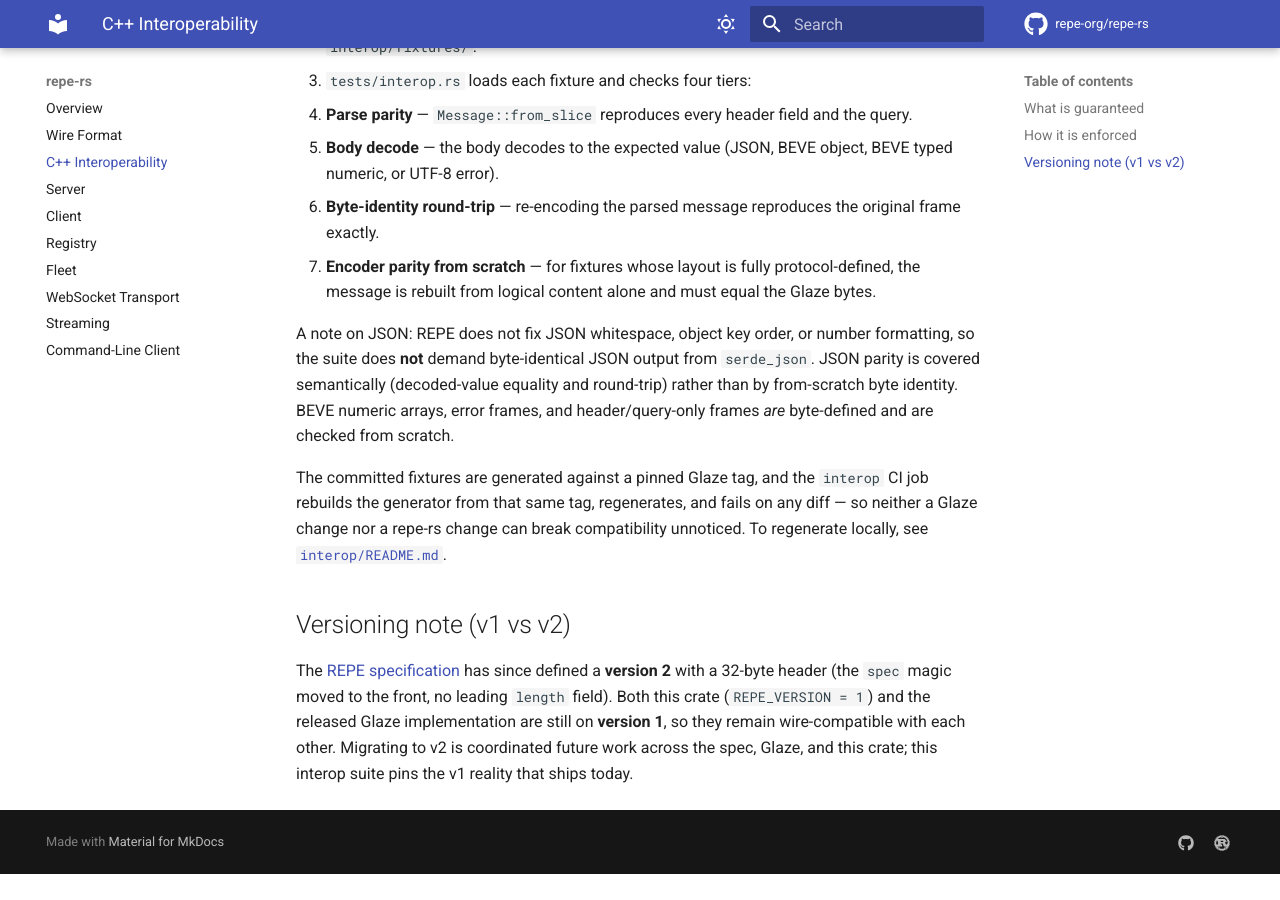
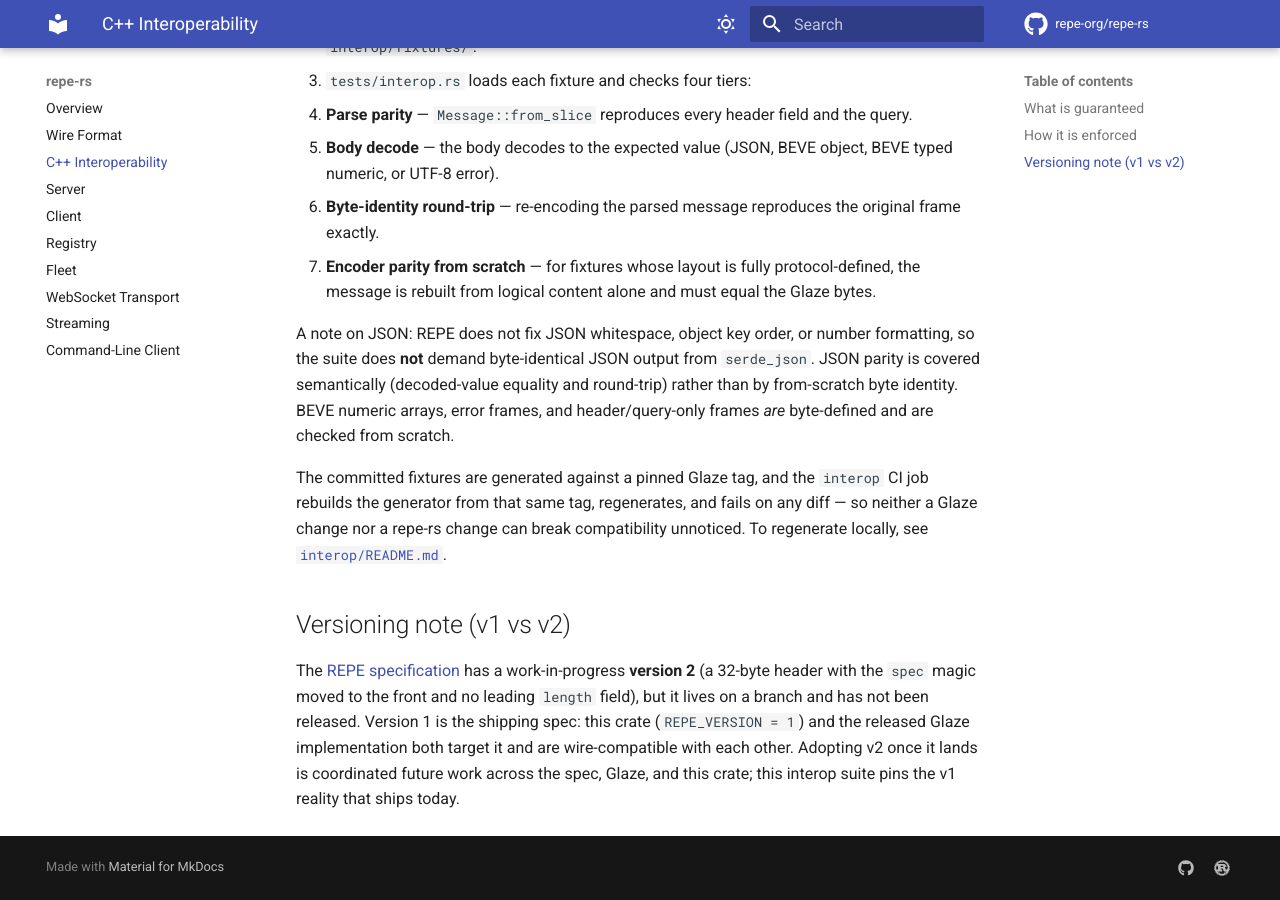
Before and after one commit to repe-org/repe-rs, an MkDocs documentation site: the page built from docs/interop.md, in a window 1280 px wide and 900 px high, scrolled down 919 px. Built offline with MkDocs 1.6.1 and Material for MkDocs 9.7.7, drawn with Linux system fonts in a browser that asks for light colours; comment, search, counter and statistics services are not loaded; before the commit the page ends 1793 px from its top, so only the background shows below that.

Commit message:
docs: clarify REPE v2 is an unreleased WIP branch, not a defined spec
v1 is the shipping spec that both repe-rs and released Glaze target; v2
(32-byte header) lives on a branch of the REPE spec and has not been
released. Adjust docs/interop.md, the dev plan note, and the CHANGELOG
entry to say so rather than implying v2 is finalized.

```diff
--- a/docs/interop.md
+++ b/docs/interop.md
@@ -57,9 +57,10 @@ compatibility unnoticed. To regenerate locally, see
 
 ## Versioning note (v1 vs v2)
 
-The [REPE specification](https://github.com/repe-org/REPE) has since defined a
-**version 2** with a 32-byte header (the `spec` magic moved to the front, no
-leading `length` field). Both this crate (`REPE_VERSION = 1`) and the released
-Glaze implementation are still on **version 1**, so they remain wire-compatible
-with each other. Migrating to v2 is coordinated future work across the spec,
-Glaze, and this crate; this interop suite pins the v1 reality that ships today.
+The [REPE specification](https://github.com/repe-org/REPE) has a work-in-progress
+**version 2** (a 32-byte header with the `spec` magic moved to the front and no
+leading `length` field), but it lives on a branch and has not been released.
+Version 1 is the shipping spec: this crate (`REPE_VERSION = 1`) and the released
+Glaze implementation both target it and are wire-compatible with each other.
+Adopting v2 once it lands is coordinated future work across the spec, Glaze, and
+this crate; this interop suite pins the v1 reality that ships today.
```
Also changed, not shown: CHANGELOG.md (+1 -1 lines), dev/feature-expansion-plan.md (+1 -1 lines).
